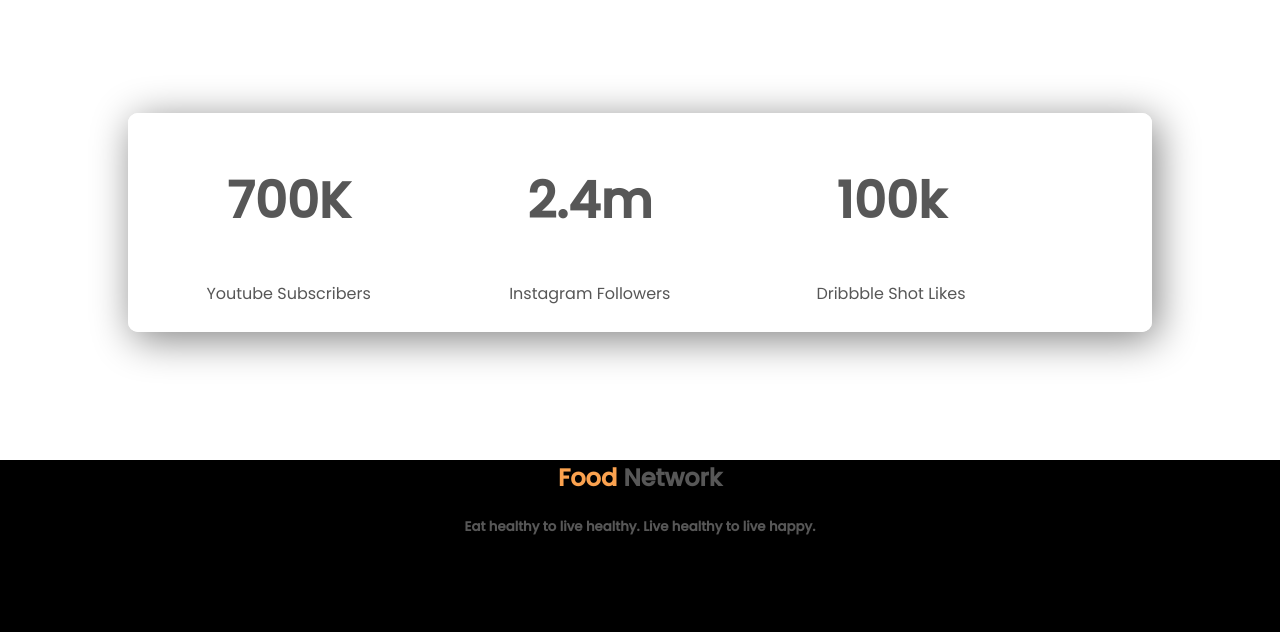
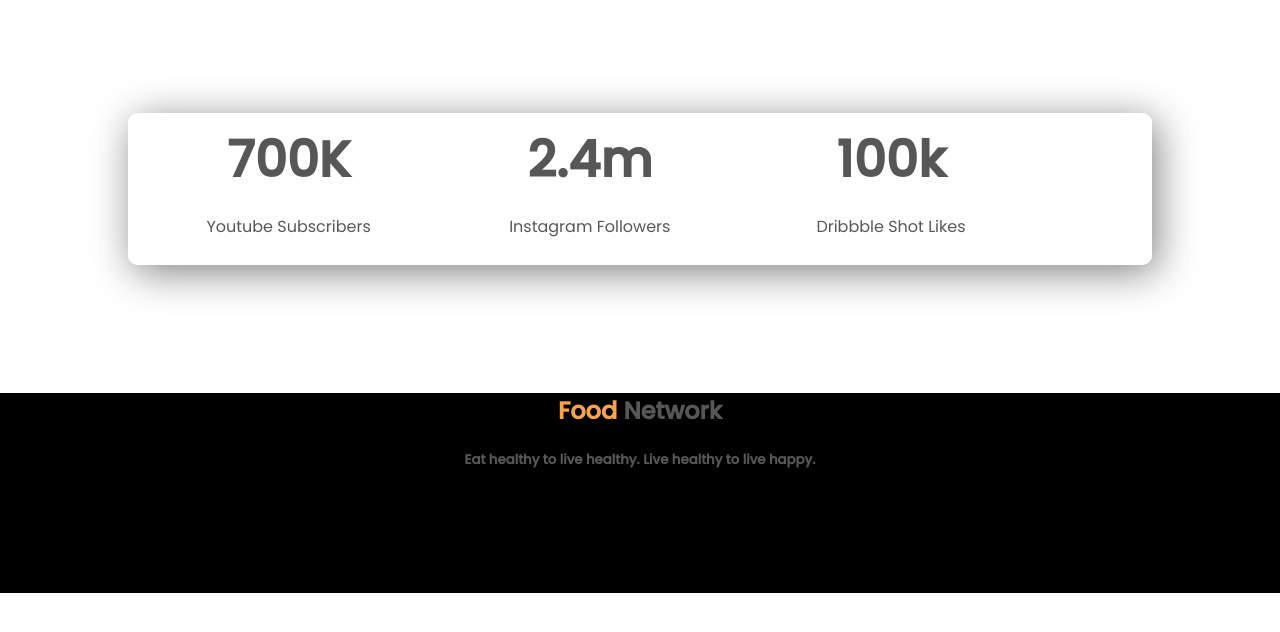
Before and after one commit to chinmoybiswas17/food-network, a plain HTML site: page index.html in a window 1280 px wide. Shown: the part 4201-4833 px from the top of the page. After the commit the page ends 4794 px from the top, so only its background shows below. Drawn offline with Linux system fonts and the light colour scheme.

Commit message:
css added

```diff
--- a/style.css
+++ b/style.css
@@ -110,13 +110,22 @@ a.click-button {
     width: 30%;
     text-align: center;
 }
+.Youtube-subscriber h1{
+margin: 0;
+}
 .instagram-follower{
     width: 30%;
     text-align: center;
 }
+.instagram-follower h1{
+    margin: 0;
+}
 .likes{
     width: 30%;
     text-align: center;
+}
+.likes h1{
+    margin: 0;
 }
 footer{
     text-align: center;
```
